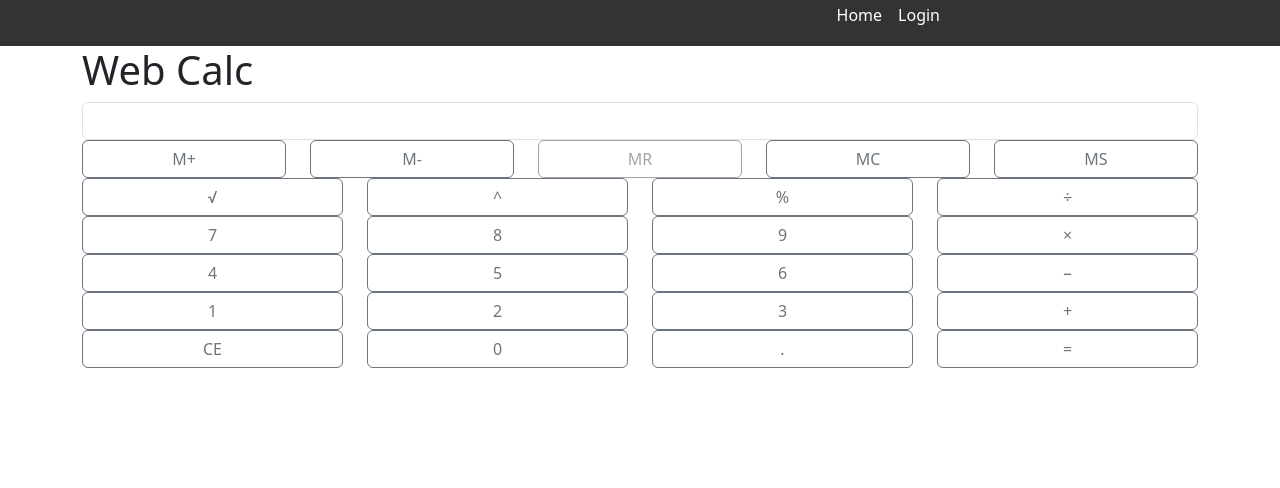
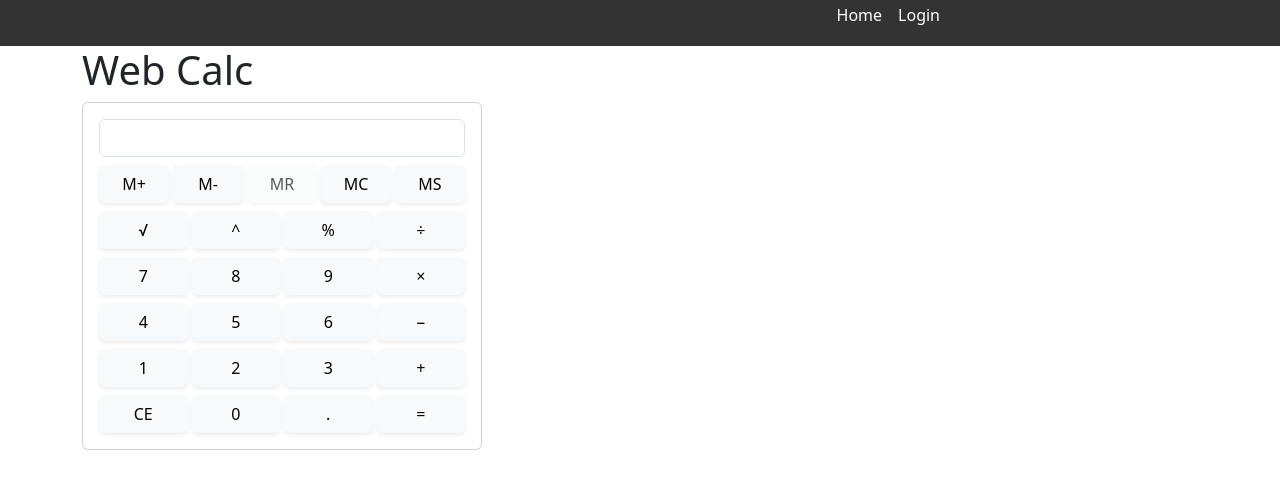
Before and after one commit to lgaud/web-calc-app, a Next.js app: page / in a window 1280 px wide. Shown: the top 488 px of the page. Built offline with nearby package versions, Linux system fonts and the light colour scheme; no server answers.

Commit message:
Improve look of calculator

```diff
--- a/components/calculator.js
+++ b/components/calculator.js
@@ -145,14 +145,15 @@ const Calculator = ({}) => {
 
 
     return (
-        <div>
-            <div className="row">
+        <div class="card" style={{maxWidth: "400px"}}>
+            <div class="card-body">
+                <div className="row mb-2 gx-1">
                     <div className="col">
                         <small className='text-muted'>{expression}</small>
-                    <input type="text" className="form-control text-end" value={currentInputValue || result} readOnly/>
+                        <input type="text" className="form-control text-end" aria-label="Input & Results" value={currentInputValue || result} readOnly/>
                     </div>
                 </div>
-            <div className="row">
+                <div className="row mb-2 gx-1">
                     <div className="col">
                         <Button onClick={memoryAdd}>M+</Button>
                     </div>
@@ -169,7 +170,7 @@ const Calculator = ({}) => {
                         <Button onClick={memoryStore}>MS</Button>
                     </div>
                 </div>
-            <div className="row">
+                <div className="row mb-2 gx-1">
                     <div className="col">
                         <Button onClick={sqrtClicked}>√</Button>
                     </div>
@@ -183,7 +184,7 @@ const Calculator = ({}) => {
                         <Button onClick={() => operatorClicked("/")}>÷</Button>
                     </div>
                 </div>
-            <div className="row">
+                <div className="row mb-2 gx-1">
                     <div className="col">
                         <NumberButton value={7} onClick={appendToValue} />
                     </div>
@@ -197,7 +198,7 @@ const Calculator = ({}) => {
                         <Button onClick={() => operatorClicked("*")}>×</Button>
                     </div>
                 </div>
-            <div className="row">
+                <div className="row mb-2 gx-1">
                     <div className="col">
                         <NumberButton value={4} onClick={appendToValue}/>
                     </div>
@@ -211,7 +212,7 @@ const Calculator = ({}) => {
                         <Button onClick={() => operatorClicked("-")}>−</Button>
                     </div>
                 </div>
-            <div className="row">
+                <div className="row mb-2 gx-1">
                     <div className="col">
                         <NumberButton value={1} onClick={appendToValue}/>
                     </div>
@@ -225,7 +226,7 @@ const Calculator = ({}) => {
                         <Button onClick={() => operatorClicked("+")}>+</Button>
                     </div>
                 </div>
-            <div className="row">
+                <div className="row gx-1">
                     <div className="col">
                         <Button onClick={clear}>CE</Button>
                     </div>
@@ -240,6 +241,7 @@ const Calculator = ({}) => {
                     </div>
                 </div>
             </div>
+        </div>
     )
 };
 
--- a/components/widgets.js
+++ b/components/widgets.js
@@ -1,7 +1,7 @@
 const Button = ({ children, onClick, disabled=false }) => (
-    <button type="button" className="btn btn-outline-secondary w-100" onClick={onClick} disabled={disabled}>{children}</button>);
+    <button type="button" className="btn w-100 btn-light shadow-sm" onClick={onClick} disabled={disabled}>{children}</button>);
 
 const NumberButton = ({ value, onClick }) => (
-    <button type="button" className="btn btn-outline-secondary w-100" onClick={() => onClick(value)}>{value}</button>);
+    <button type="button" className="btn w-100 btn-light shadow-sm" onClick={() => onClick(value)}>{value}</button>);
 
 export {Button, NumberButton}
```
Lines whose indentation alone changed are shown as unchanged.
